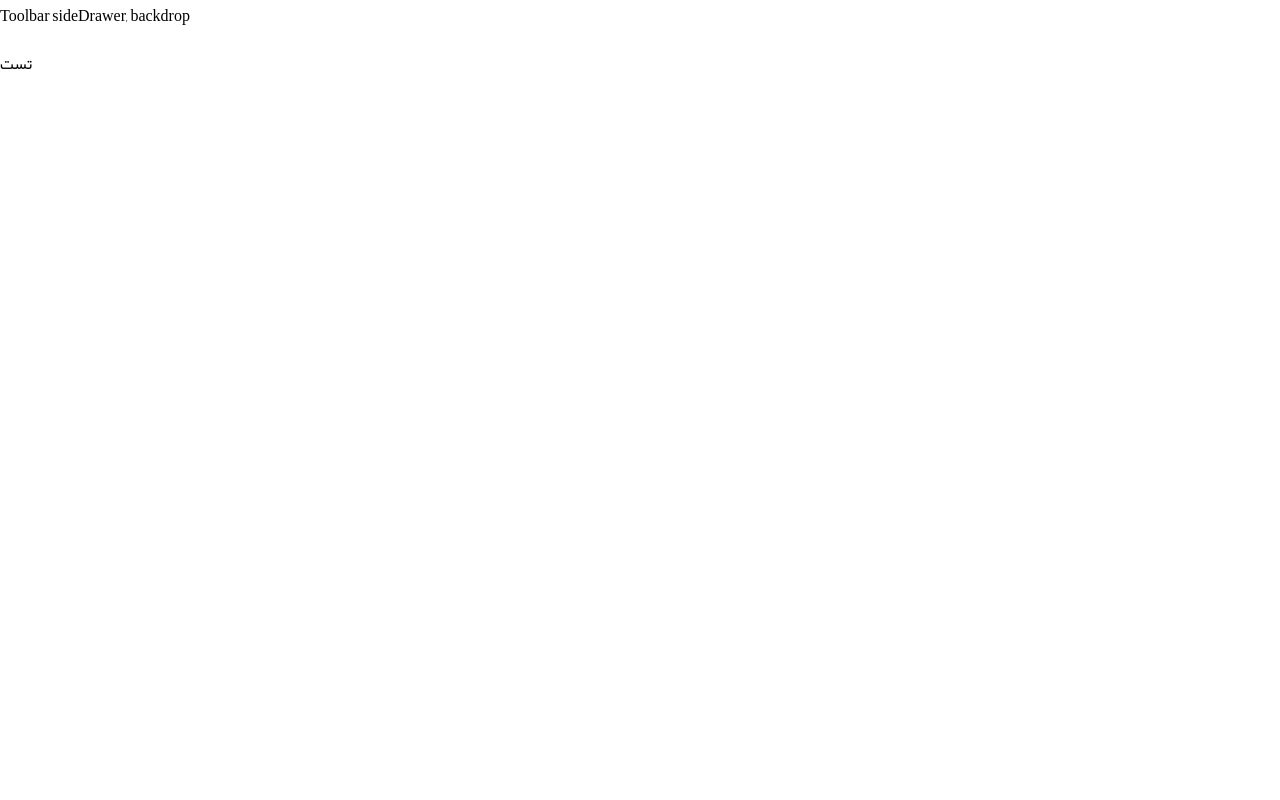
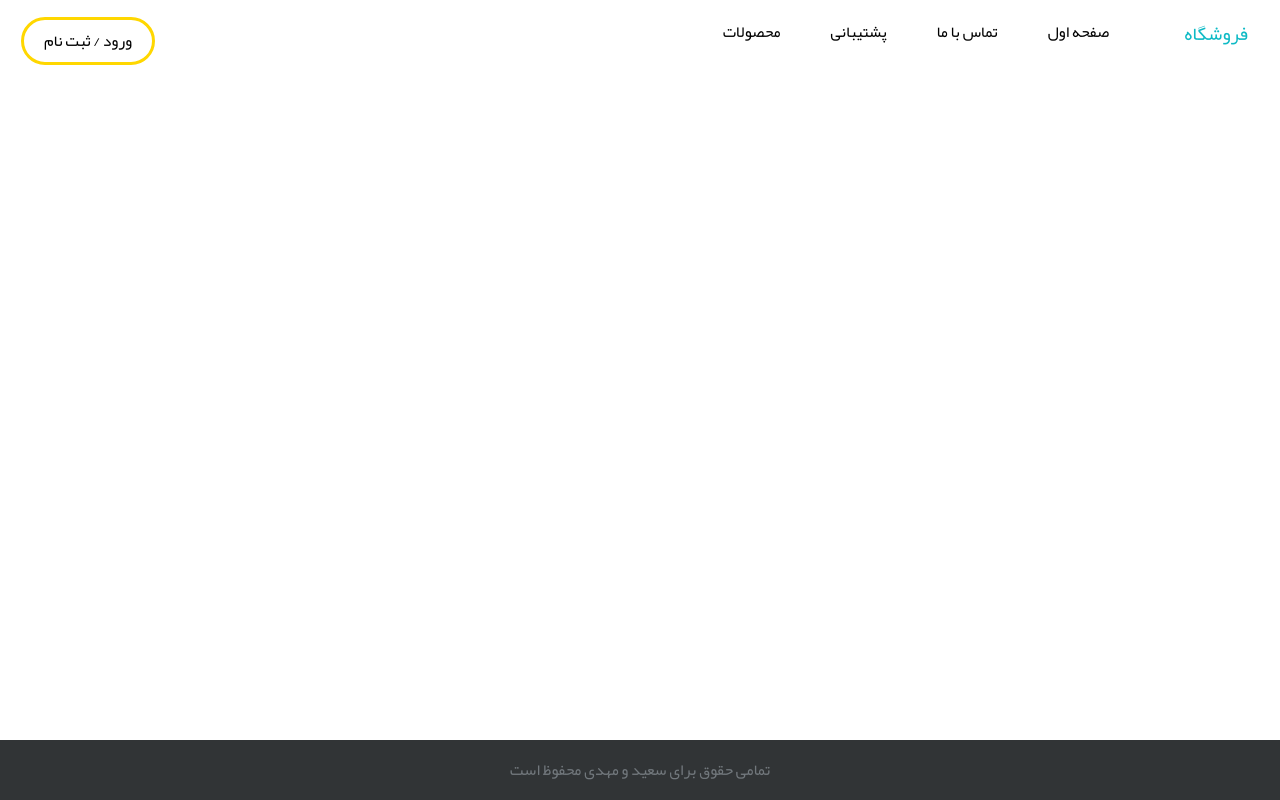
Before and after one commit to mnn59/web-new, a React app: page / in a window 1280 px wide. Built offline with nearby package versions, Linux system fonts and the light colour scheme.

Commit message:
Import Header and Footer

```diff
--- a/src/App.js
+++ b/src/App.js
@@ -1,14 +1,21 @@
 import classes from './App.module.css';
 import {Component} from 'react'
 import Layout from './components/Layout/Layout'
+import LoginButton from './components/UI/LoginButton/LoginButton'
+import Header from './components/UI/Header/Header'
+import Footer from './components/UI/Footer/Footer'
 
 class App extends Component {
     render() {
         return (
             <div className={classes.App}>
-                <Layout>
-                    <p>تست</p>
-                </Layout>
+                <Header />
+                {/*<Layout>*/}
+                {/*    <p>تست</p>*/}
+                {/*    <LoginButton value="ورود / ثبت نام"/>*/}
+                {/*</Layout>*/}
+
+                <Footer />
             </div>
         );
     }
--- a/src/App.module.css
+++ b/src/App.module.css
@@ -36,3 +36,8 @@
     transform: rotate(360deg);
   }
 }
+
+
+/*.content{*/
+/*  margin: 0 auto;*/
+/*}*/
```
